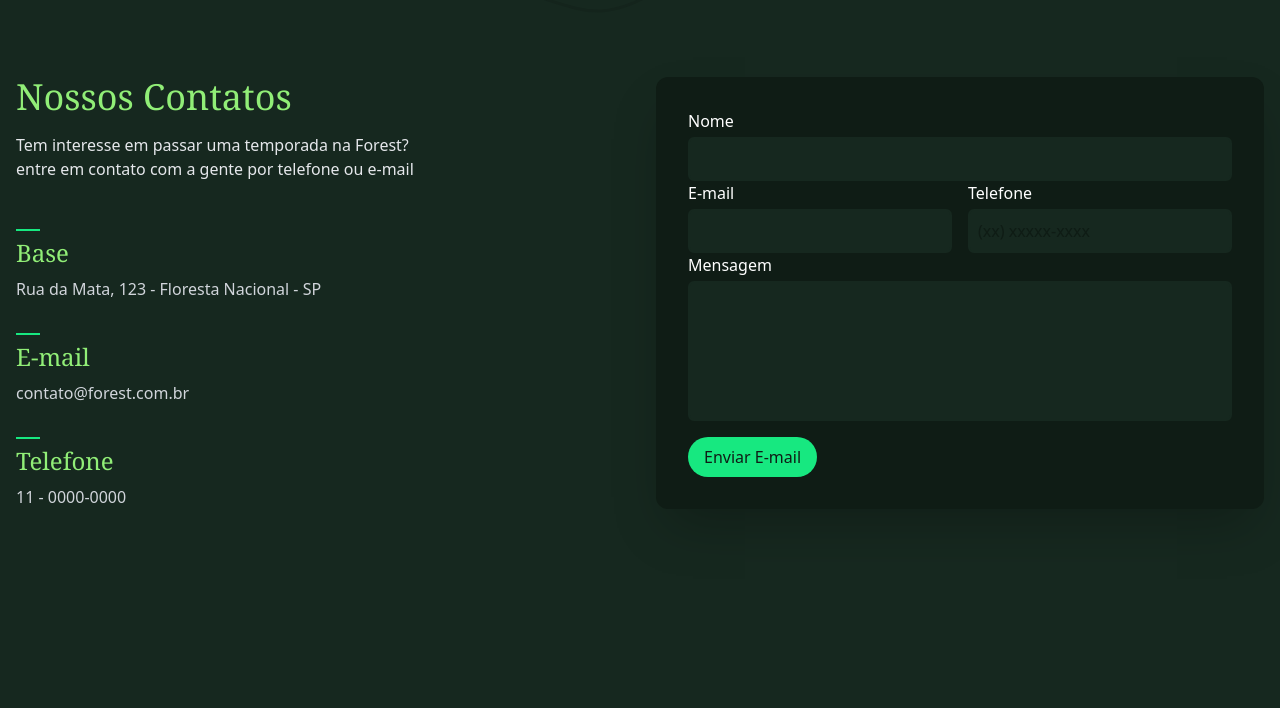
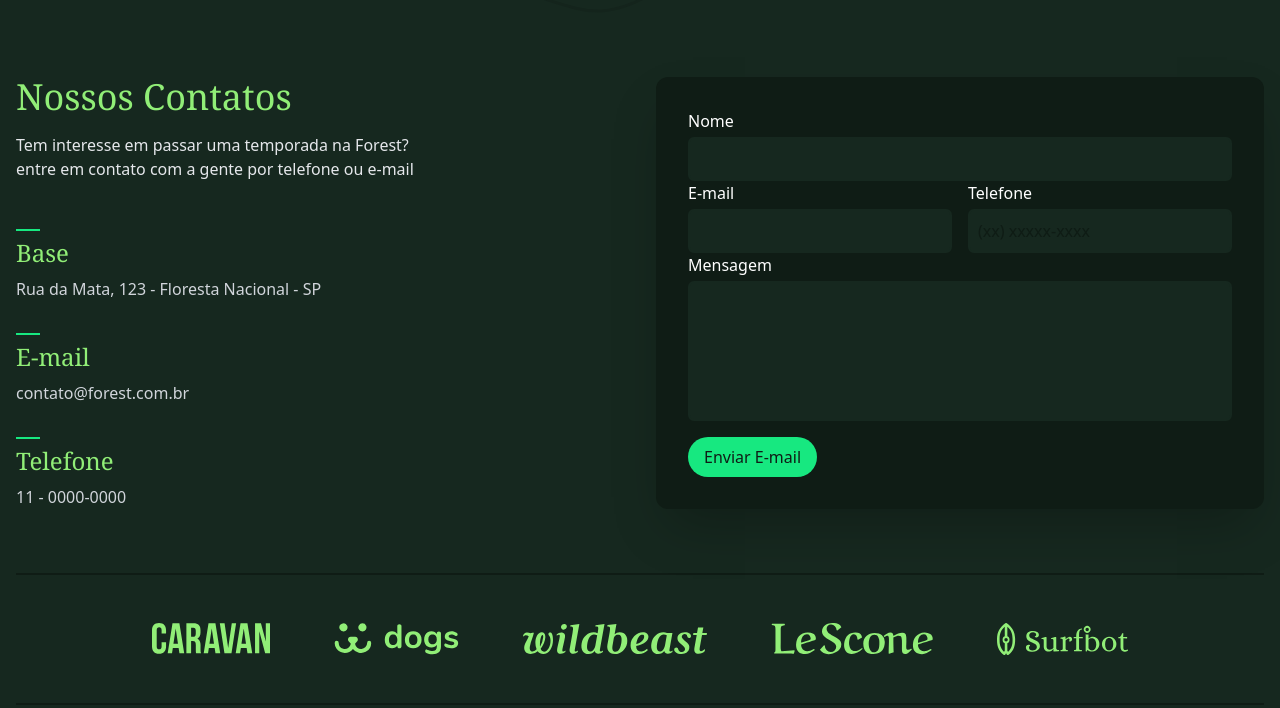
Before and after one commit to edmartelo/forest, a website: page src/index.html in a window 1280 px wide. Shown: the part 3463-4171 px from the top of the page. Drawn offline with Linux system fonts and the light colour scheme.

Commit message:
aula 810 parceiros

```diff
--- a/src/index.html
+++ b/src/index.html
@@ -675,5 +675,31 @@
         <button class="mt-4 place-self-start bg-verde-400 text-verde-900 py-2 px-4 inline-block rounded-full">Enviar E-mail</button>
     </form>
   </section>
+
+  <section  class="container mb-12 sm:mb-16">
+    <ul class="
+      flex
+      flex-col
+      items-center
+      justify-center
+      py-4
+      max-sm:divide-y-2
+      divide-verde-900
+      *:*:max-h-8
+      *:p-4
+      sm:flex-row
+      sm:gap-8
+      sm:border-b-2
+      sm:border-t-2
+      sm:border-verde-900
+      sm:py-8"
+    >
+      <li><img src="./img/parceiros/caravan.svg" alt="caravan"></li>
+      <li><img src="./img/parceiros/dogs.svg" alt="dogs"></li>
+      <li><img src="./img/parceiros/wildbeast.svg" alt="wildbeast"></li>
+      <li><img src="./img/parceiros/lescone.svg" alt="lescone"></li>
+      <li><img src="./img/parceiros/surfbot.svg" alt="surfbot"></li>
+    </ul>
+  </section>
 </body>
 </html>
```
Also changed, not shown: src/output.css.
